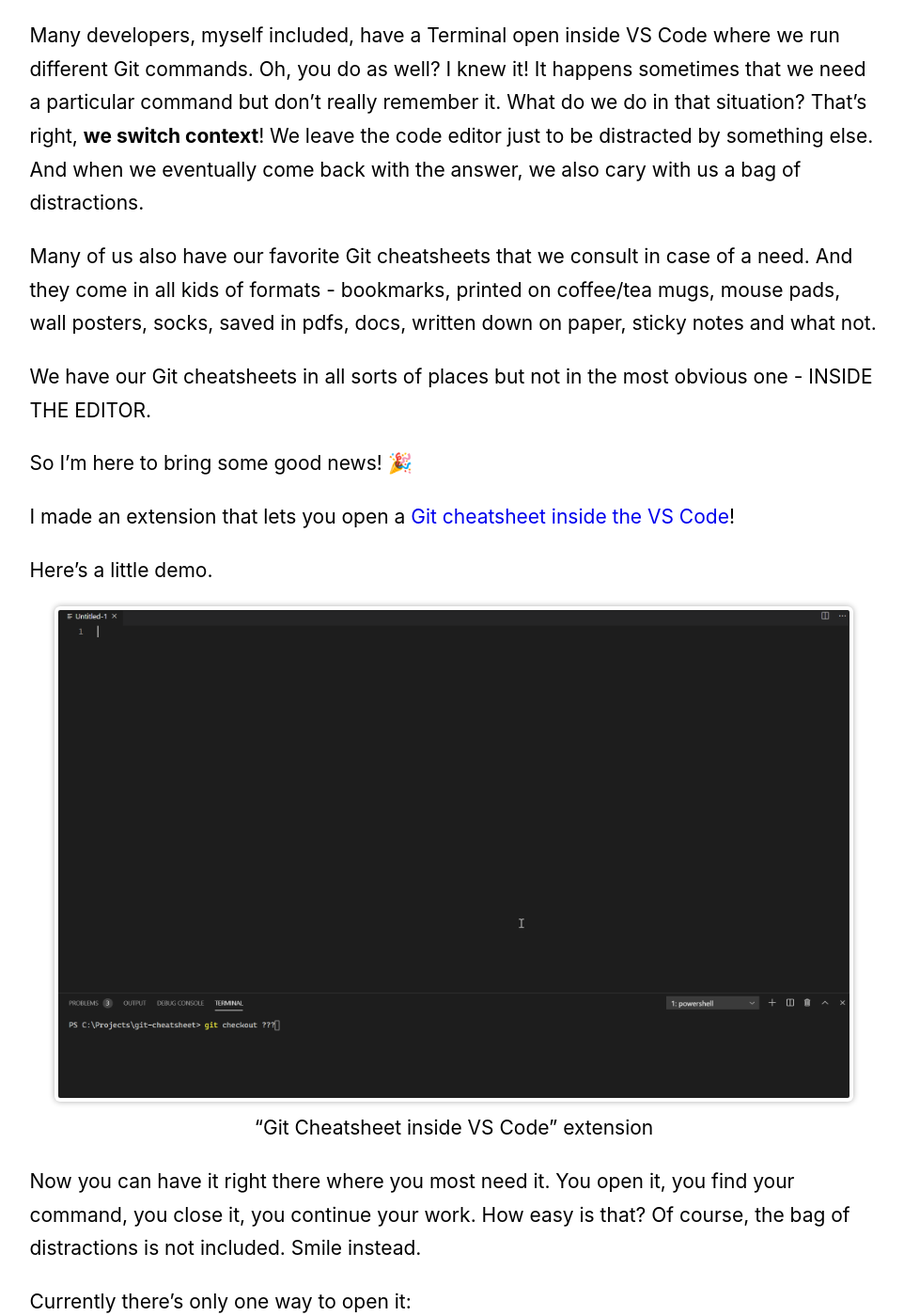
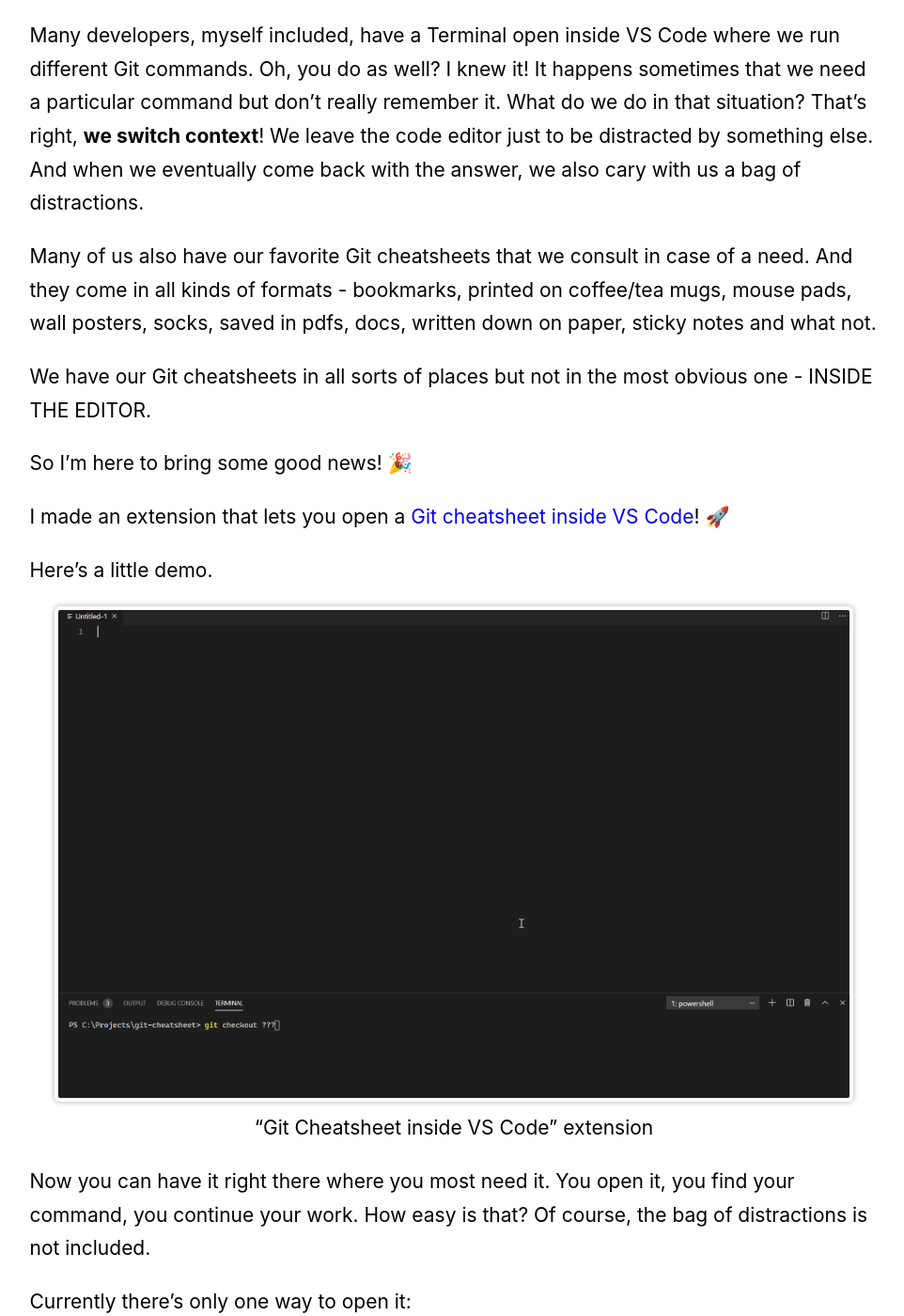
Before and after one commit to dzhavat/dzhavat.github.io, a Jekyll site: the page built from _posts/2020-01-15-git-cheatsheet-inside-vs-code.md, in a window 1280 px wide and 1400 px high, scrolled down 324 px. Shown: the whole window at 94% size, without its empty margins (157-1119 px from the left). Built offline with Jekyll 4.4.1, drawn with Linux system fonts in a browser that asks for light colours.

Commit message:
Update post

```diff
--- a/_posts/2020-01-15-git-cheatsheet-inside-vs-code.md
+++ b/_posts/2020-01-15-git-cheatsheet-inside-vs-code.md
@@ -7,13 +7,13 @@
 
 Many developers, myself included, have a Terminal open inside VS Code where we run different Git commands. Oh, you do as well? I knew it! It happens sometimes that we need a particular command but don't really remember it. What do we do in that situation? That's right, **we switch context**! We leave the code editor just to be distracted by something else. And when we eventually come back with the answer, we also cary with us a bag of distractions.
 
-Many of us also have our favorite Git cheatsheets that we consult in case of a need. And they come in all kids of formats - bookmarks, printed on coffee/tea mugs, mouse pads, wall posters, socks, saved in pdfs, docs, written down on paper, sticky notes and what not.
+Many of us also have our favorite Git cheatsheets that we consult in case of a need. And they come in all kinds of formats - bookmarks, printed on coffee/tea mugs, mouse pads, wall posters, socks, saved in pdfs, docs, written down on paper, sticky notes and what not.
 
 We have our Git cheatsheets in all sorts of places but not in the most obvious one - INSIDE THE EDITOR.
 
 So I'm here to bring some good news! 🎉
 
-I made an extension that lets you open a [Git cheatsheet inside the VS Code](https://marketplace.visualstudio.com/items?itemName=dzhavat.git-cheatsheet)!
+I made an extension that lets you open a [Git cheatsheet inside VS Code](https://marketplace.visualstudio.com/items?itemName=dzhavat.git-cheatsheet)! 🚀
 
 Here's a little demo.
 
@@ -22,7 +22,7 @@
   <figcaption>“Git Cheatsheet inside VS Code” extension</figcaption>
 </figure>
 
-Now you can have it right there where you most need it. You open it, you find your command, you close it, you continue your work. How easy is that? Of course, the bag of distractions is not included. Smile instead.
+Now you can have it right there where you most need it. You open it, you find your command, you continue your work. How easy is that? Of course, the bag of distractions is not included.
 
 Currently there's only one way to open it:
 
```
